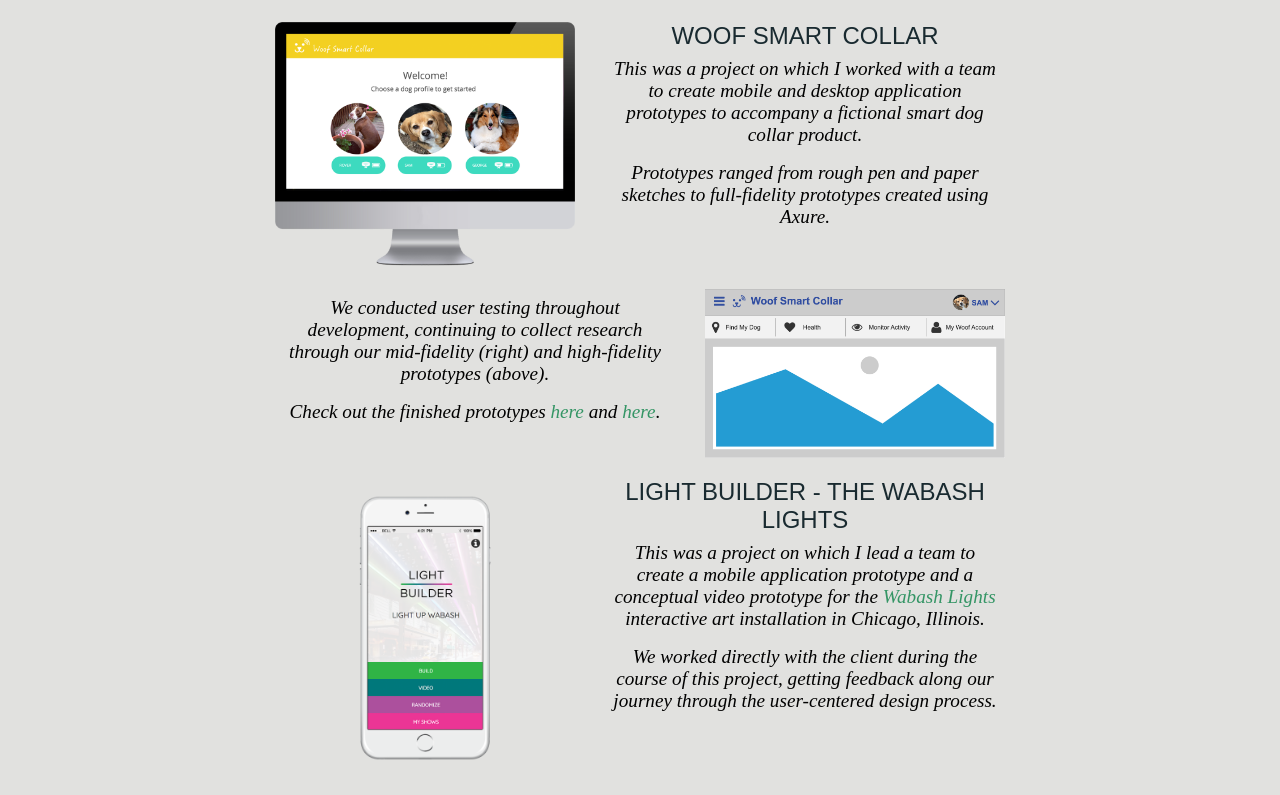
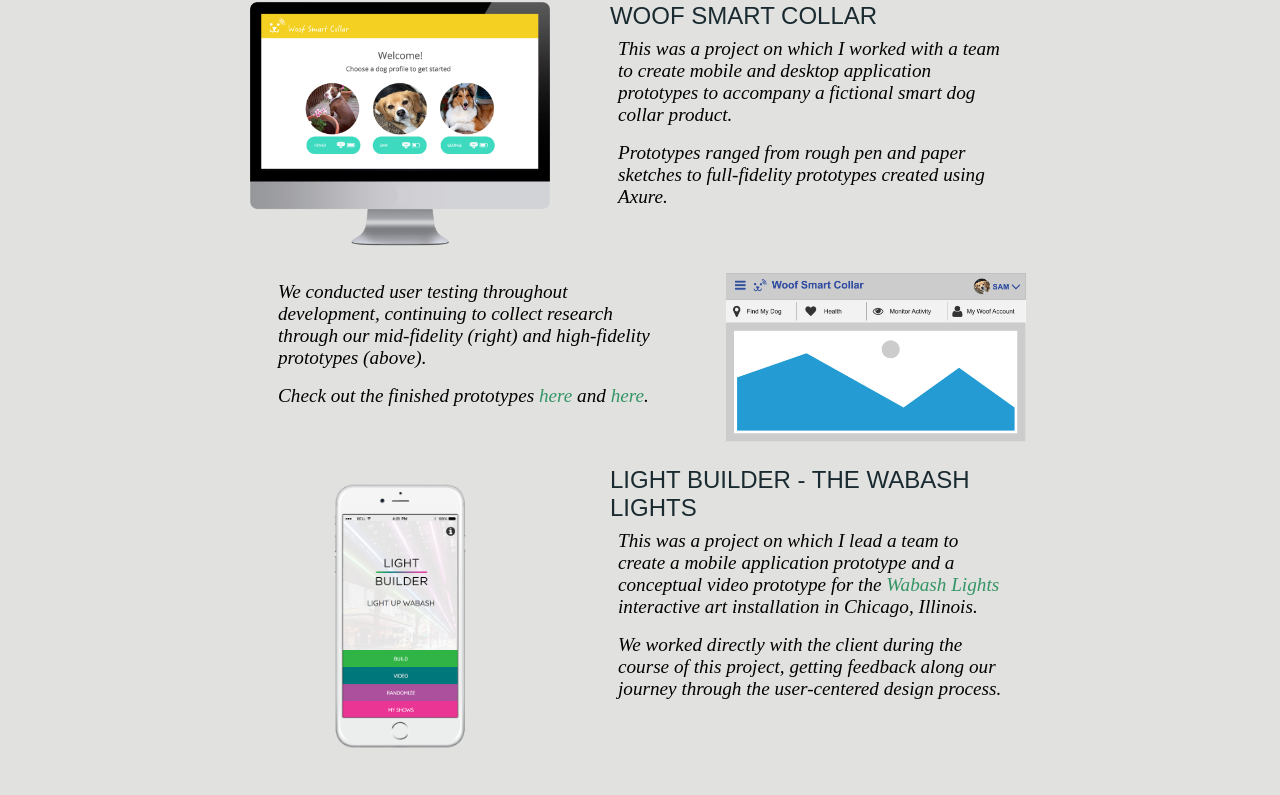
Before and after one commit to valerahh/valeriepouti.com, a plain HTML site: page work/index.html in a window 1280 px wide. Shown: the part 156-951 px from the top of the page. Drawn offline with nearby package versions, Linux system fonts and the light colour scheme; files that its build step writes are made by us from their sources.

Commit message:
Created a basic grid system

```diff
--- /dev/null
+++ b/css/grid.css
@@ -0,0 +1,73 @@
+.grid-row {
+  margin: 0 -1%;
+}
+
+.grid-row::after {
+  content: '';
+  display: table;
+  clear: both;
+}
+
+.grid-col-1,
+.grid-col-2,
+.grid-col-3,
+.grid-col-4,
+.grid-col-5,
+.grid-col-6,
+.grid-col-7,
+.grid-col-8,
+.grid-col-9,
+.grid-col-10,
+.grid-col-11,
+.grid-col-12 {
+  float: left;
+  margin: 0 1%;
+}
+
+.grid-col-1 {
+  width: 6.3333%
+}
+
+.grid-col-2 {
+  width: 14.6666%;
+}
+
+.grid-col-3 {
+  width: 23%;
+}
+
+.grid-col-4 {
+  width: 31.3333%;
+}
+
+.grid-col-5 {
+  width: 39.6666%;
+}
+
+.grid-col-6 {
+  width: 48%;
+}
+
+.grid-col-7 {
+  width: 56.3333%;
+}
+
+.grid-col-8 {
+  width: 64.6666%;
+}
+
+.grid-col-9 {
+  width: 73%;
+}
+
+.grid-col-10 {
+  width: 81.3333%;
+}
+
+.grid-col-11 {
+  width: 89.6666%;
+}
+
+.grid-col-12 {
+  width: 98%;
+}
--- a/css/style.css
+++ b/css/style.css
@@ -270,12 +270,13 @@ h5 {
   position: relative;
 }
 
-.workContent {
+/* TODO remove this */
+/* .workContent {
   max-width: 750px;
   margin: 0 auto;
   text-align: center;
   padding: 20px 0px 40px 0px;
-}
+} */
 
 .workImg {
   max-width: 320px;
@@ -334,3 +335,9 @@ p a {
   text-decoration: none;
   color: #349565;
 }
+
+.site-container {
+  max-width: 850px;
+  margin: 0 auto;
+  padding: 0 25px;
+}
--- a/work/index.html
+++ b/work/index.html
@@ -4,6 +4,7 @@
     <meta charset="utf-8">
     <meta name="viewport" content="width=device-width">
     <title>Valerie Pouti | UX Designer</title>
+    <link rel="stylesheet" href="css/grid.css">
     <link rel="stylesheet" href="/css/style.css">
     <script src="https://use.typekit.net/jqv5qkf.js"></script>
     <script>try{Typekit.load({ async: true });}catch(e){}</script>
@@ -27,17 +28,61 @@
 
     <main>
       <section id="work">
+
+        <div class="site-container">
+          <div class="grid-row">
+            <div class="grid-col-12">
+              <h4>Recent Projects</h4>
+            </div>
+          </div>
+          <div class="grid-row">
+            <div class="grid-col-5">
+              <img src="../images/woof-desktop.png" class="workImg" />
+            </div>
+            <div class="grid-col-7">
+              <article class="textBox">
+                <h5>Woof Smart Collar</h5>
+                <p>This was a project on which I worked with a team to create mobile and desktop application prototypes to accompany a fictional smart dog collar product.</p>
+                <p>Prototypes ranged from rough pen and paper sketches to full-fidelity prototypes created using Axure.</p>
+              </article>
+            </div>
+          </div>
+          <div class="grid-row">
+            <div class="grid-col-7">
+              <article class="textBox">
+                <p>We conducted user testing throughout development, continuing to collect research through our mid-fidelity (right) and high-fidelity prototypes (above).</p>
+                <p>Check out the finished prototypes <a href="http://uwkysn.axshare.com" target="_blank">here</a> and <a href="http://7wgvp7.axshare.com/" target="_blank">here</a>.</p>
+              </article>
+            </div>
+            <div class="grid-col-5">
+              <img src="../images/woof-midfi.png" class="workImg" />
+            </div>
+          </div>
+          <div class="grid-row">
+            <div class="grid-col-5">
+              <img src="../images/light-builder-rendering.png" class="workImg" />
+            </div>
+            <div class="grid-col-7">
+              <article class="textBox">
+                <h5>Light Builder - The Wabash Lights</h5>
+                <p>This was a project on which I lead a team to create a mobile application prototype and a conceptual video prototype for the <a href="http://www.thewabashlights.com/" target="_blank">Wabash Lights</a> interactive art installation in Chicago, Illinois.</p>
+                <p>We worked directly with the client during the course of this project, getting feedback along our journey through the user-centered design process.</p>
+              </article>
+            </div>
+          </div>
+        </div>
+
         <div class="workContent">
           <h4>Recent Projects</h4>
           <div class="topBorder">
-          <img src="../images/woof-desktop.png" class="floatLeft workImg">
+            <img src="../images/woof-desktop.png" class="floatLeft workImg" />
             <article class="floatRight textBox">
               <h5>Woof Smart Collar</h5>
               <p>This was a project on which I worked with a team to create mobile and desktop application prototypes to accompany a fictional smart dog collar product.</p>
               <p>Prototypes ranged from rough pen and paper sketches to full-fidelity prototypes created using Axure.</p>
             </article>
             <div class="clear"></div>
-          <img src="../images/woof-midfi.png" class="floatRight workImg">
+            <img src="../images/woof-midfi.png" class="floatRight workImg" />
             <article class="floatLeft textBox">
               <p>We conducted user testing throughout development, continuing to collect research through our mid-fidelity (right) and high-fidelity prototypes (above).</p>
               <p>Check out the finished prototypes <a href="http://uwkysn.axshare.com" target="_blank">here</a> and <a href="http://7wgvp7.axshare.com/" target="_blank">here</a>.</p>
@@ -45,14 +90,14 @@
           </div>
           <div class="clear"></div>
           <div class="topBorder">
-          <img src="../images/light-builder-rendering.png" class="floatLeft workImg">
+            <img src="../images/light-builder-rendering.png" class="floatLeft workImg" />
             <article class="floatRight textBox">
               <h5>Light Builder - The Wabash Lights</h5>
               <p>This was a project on which I lead a team to create a mobile application prototype and a conceptual video prototype for the <a href="http://www.thewabashlights.com/" target="_blank">Wabash Lights</a> interactive art installation in Chicago, Illinois.</p>
               <p>We worked directly with the client during the course of this project, getting feedback along our journey through the user-centered design process.</p>
             </article>
             <div class="clear"></div>
-          <img src="../images/video-prototype.png" class="floatRight workImg">
+            <img src="../images/video-prototype.png" class="floatRight workImg" />
             <article class="floatLeft textBox">
               <p>Our team produced flow charts, pen & paper sketches, and low, mid, and high-fidelity prototypes using Axure. We also perfomed three iterations of usability testing. Check out our process documentation <a href="Light_Builder_Graduate_Documentation.pdf" target="_blank">here</a>.</p>
               <p>Check out the finished mobile prototype <a href="http://x09leb.axshare.com/" target="_blank">here</a>, and our conceptual video prototype <a href="https://youtu.be/M9aK03o7yv4 " target="_blank">here</a>.</p>
@@ -60,6 +105,7 @@
           </div>
           <div class="clear"></div>
         </div>
+
       </section>
 
     </main>
```
Also changed, not shown: index.html (+1 -0 lines). Lines whose indentation alone changed are shown as unchanged.
